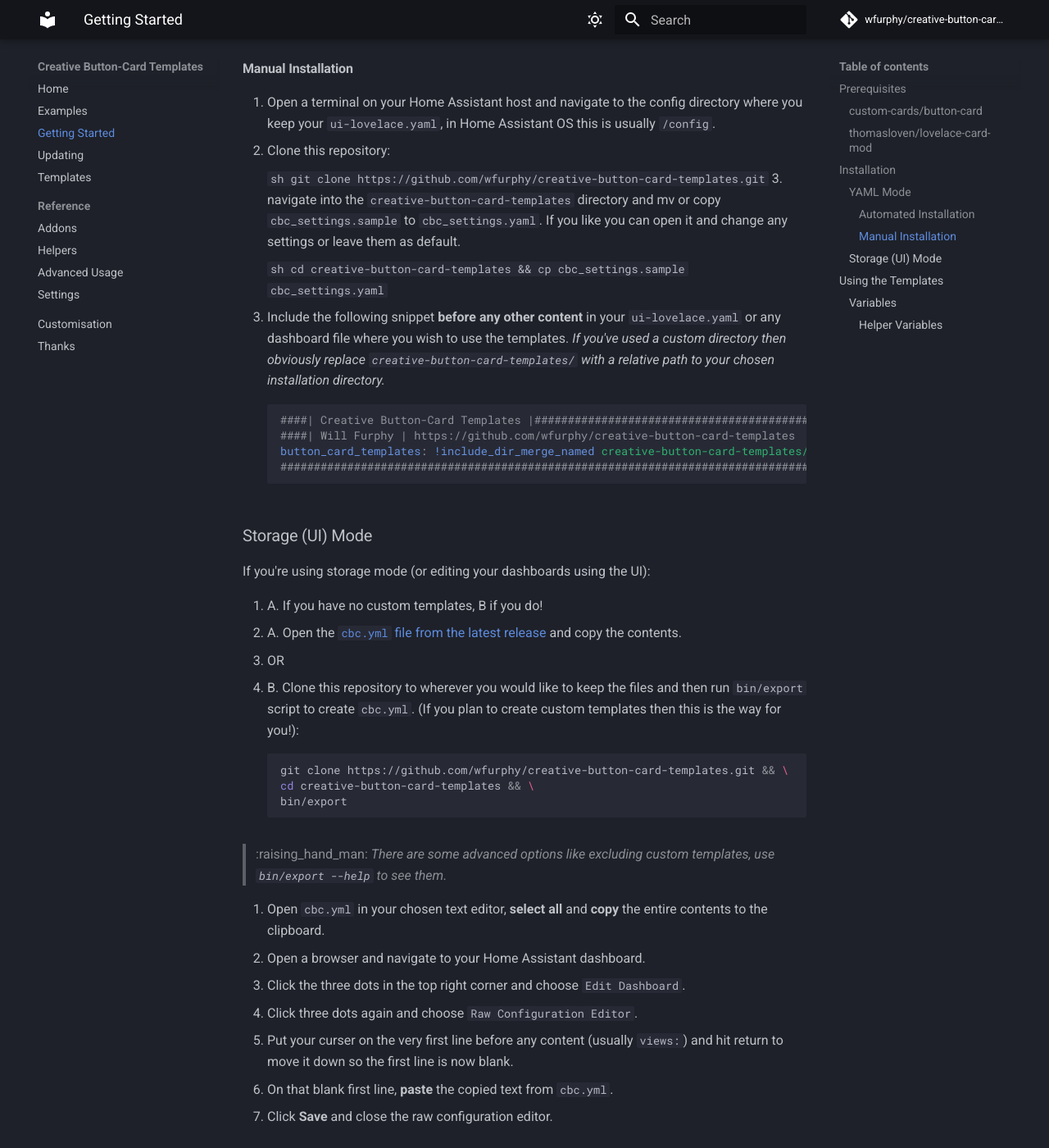
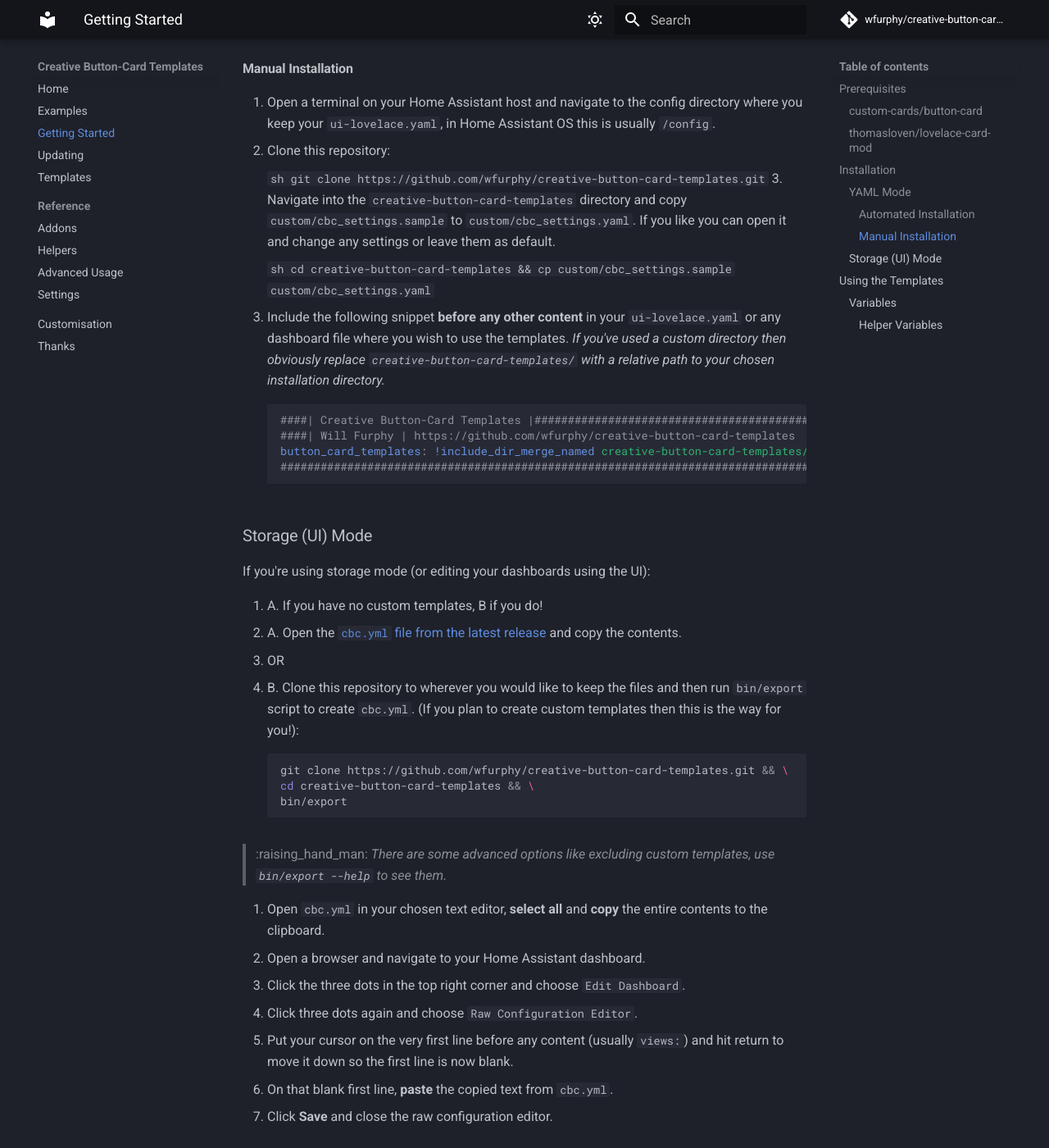
Before and after one commit to wfurphy/creative-button-card-templates, an MkDocs documentation site: the page built from docs/getting-started.md, in a window 1280 px wide and 1400 px high, scrolled down 981 px. Shown: the whole window at 82% size. Built offline with MkDocs 1.6.1 and Material for MkDocs 9.7.7, drawn with Linux system fonts in a browser that asks for light colours; comment, search, counter and statistics services are not loaded.

Commit message:
Fix install and update instructions

````diff
--- a/docs/getting-started.md
+++ b/docs/getting-started.md
@@ -39,10 +39,10 @@
      ```sh
      git clone https://github.com/wfurphy/creative-button-card-templates.git
     ```
-3. navigate into the `creative-button-card-templates` directory and mv or copy `cbc_settings.sample` to `cbc_settings.yaml`. If you like you can open it and change any settings or leave them as default.
+3. Navigate into the `creative-button-card-templates` directory and copy `custom/cbc_settings.sample` to `custom/cbc_settings.yaml`. If you like you can open it and change any settings or leave them as default.
 
      ```sh
-     cd creative-button-card-templates && cp cbc_settings.sample cbc_settings.yaml
+     cd creative-button-card-templates && cp custom/cbc_settings.sample custom/cbc_settings.yaml
     ```
 
 4. Include the following snippet **before any other content** in your `ui-lovelace.yaml` or any dashboard file where you wish to use the templates. _If you've used a custom directory then obviously replace `creative-button-card-templates/` with a relative path to your chosen installation directory._
@@ -75,7 +75,7 @@
 3. Open a browser and navigate to your Home Assistant dashboard.
 4. Click the three dots in the top right corner and choose `Edit Dashboard`.
 5. Click three dots again and choose `Raw Configuration Editor`.
-6. Put your curser on the very first line before any content (usually `views:`) and hit return to move it down so the first line is now blank.
+6. Put your cursor on the very first line before any content (usually `views:`) and hit return to move it down so the first line is now blank.
 7. On that blank first line, **paste** the copied text from `cbc.yml`.
 8. Click **Save** and close the raw configuration editor.
 
````
Also changed, not shown: docs/updating.md (+1 -1 lines), 3 other files.
